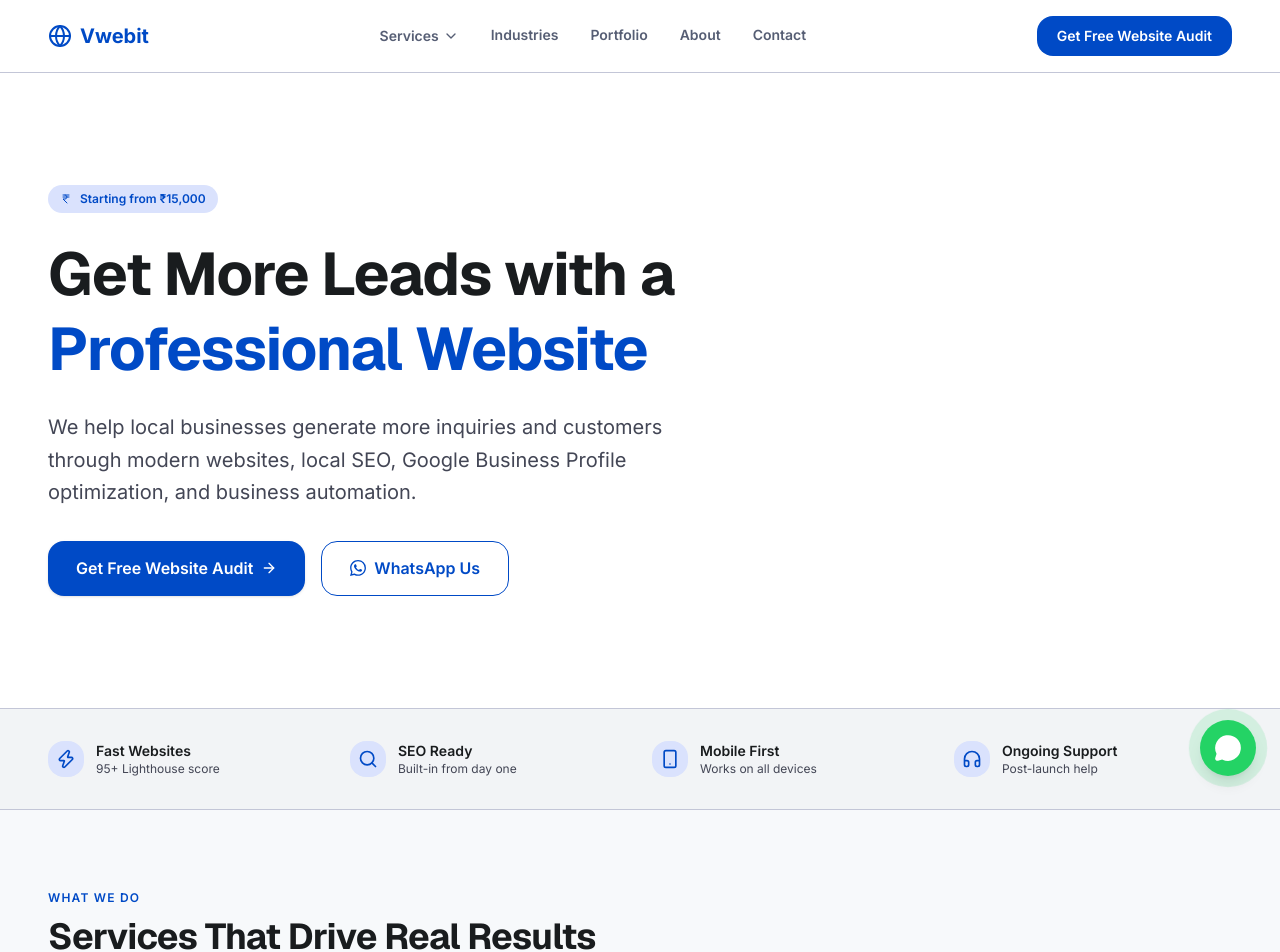
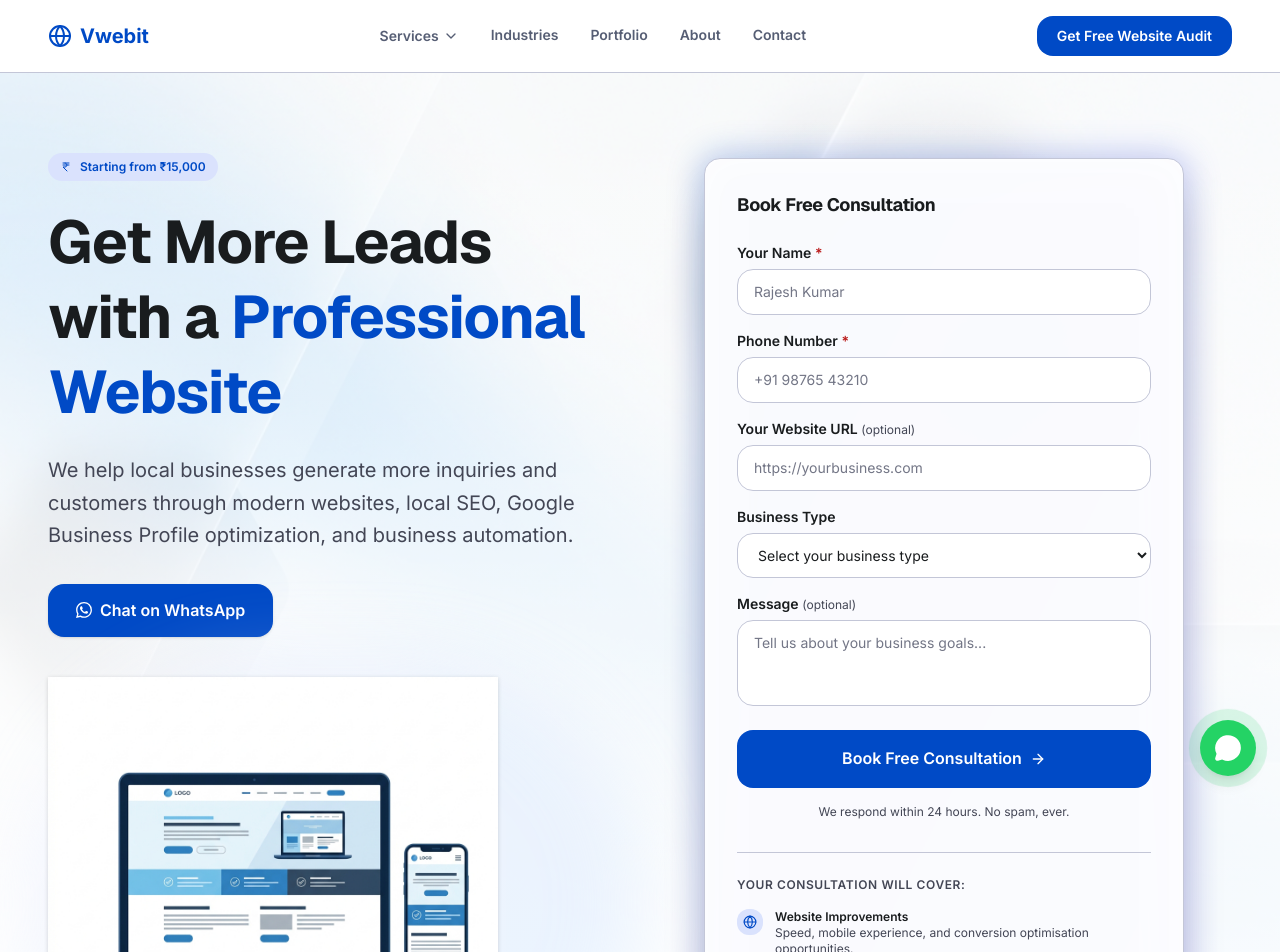
Before and after one commit to chiragthukran/vwebit, a Next.js app: page / in a window 1280 px wide. Shown: the top 952 px of the page. Built offline with nearby package versions, Linux system fonts and the light colour scheme.

Commit message:
feat: redesign hero section with new clean illustration and floating consultation form

```diff
--- a/app/page.tsx
+++ b/app/page.tsx
@@ -8,6 +8,7 @@ import {
 import { FAQAccordion } from "@/components/ui/FAQAccordion";
 import { SectionHeader } from "@/components/ui/SectionHeader";
 import { PricingPlans } from "@/components/PricingPlans";
+import { AuditForm } from "@/components/AuditForm";
 import { faqSchema, webPageSchema } from "@/lib/schema";
 
 export const metadata: Metadata = {
@@ -159,9 +160,22 @@ export default function HomePage() {
       />
 
       {/* ── 1. HERO ─────────────────────────────────────────────── */}
-      <section className="bg-[var(--color-surface-container-lowest)] border-b border-[var(--color-outline-variant)]">
-        <div className="max-w-[1280px] mx-auto px-6 md:px-12 py-20 md:py-28">
-          <div className="max-w-3xl">
+      <section className="relative border-b border-[var(--color-outline-variant)] overflow-hidden bg-[var(--color-surface-container-lowest)]">
+        {/* Background Image Layer */}
+        <div
+          className="absolute inset-0 z-0 opacity-40 mix-blend-multiply"
+          style={{
+            backgroundImage: "url('/images/hero-bg.png')",
+            backgroundSize: "cover",
+            backgroundPosition: "center",
+          }}
+        />
+        <div className="absolute inset-0 z-0 bg-gradient-to-b from-transparent to-[var(--color-surface-container-lowest)]" />
+
+        <div className="relative z-10 max-w-[1280px] mx-auto px-6 md:px-12 py-16 md:py-20">
+          <div className="grid grid-cols-1 lg:grid-cols-2 gap-12 lg:gap-8 items-center">
+            {/* Left Column: Text & CTAs & Illustration */}
+            <div className="max-w-2xl">
               <div className="inline-flex items-center gap-2 px-3 py-1.5 bg-[var(--color-secondary-container)] text-[var(--color-primary)] text-xs font-semibold rounded-full mb-6 animate-fade-in">
                 <IndianRupee className="w-3 h-3" aria-hidden="true" />
                 Starting from ₹15,000
@@ -170,31 +184,43 @@ export default function HomePage() {
                 Get More Leads with a{" "}
                 <span className="text-[var(--color-primary)]">Professional Website</span>
               </h1>
-            <p className="text-lg md:text-xl text-[var(--color-on-surface-variant)] mb-8 leading-relaxed max-w-2xl animate-fade-in-up" style={{ animationDelay: "0.1s" }}>
+              <p className="text-lg md:text-xl text-[var(--color-on-surface-variant)] mb-8 leading-relaxed animate-fade-in-up" style={{ animationDelay: "0.1s" }}>
                 We help local businesses generate more inquiries and customers through modern
                 websites, local SEO, Google Business Profile optimization, and business automation.
               </p>
-            <div className="flex flex-wrap gap-4 animate-fade-in-up" style={{ animationDelay: "0.2s" }}>
-              <Link
-                href="/website-audit"
-                id="hero-primary-cta"
-                className="inline-flex items-center gap-2 px-7 py-3.5 bg-[var(--color-primary)] text-white font-semibold rounded-lg hover:bg-[var(--color-surface-tint)] transition-colors shadow-sm"
-              >
-                Get Free Website Audit
-                <ArrowRight className="w-4 h-4" aria-hidden="true" />
-              </Link>
+              <div className="flex flex-wrap gap-4 mb-10 animate-fade-in-up" style={{ animationDelay: "0.2s" }}>
                 <a
                   href="https://wa.me/918571017947?text=Hi%2C%20I%27m%20interested%20in%20Vwebit%27s%20services."
                   target="_blank"
                   rel="noopener noreferrer"
                   id="hero-whatsapp-cta"
-                className="inline-flex items-center gap-2 px-7 py-3.5 border border-[var(--color-primary)] text-[var(--color-primary)] font-semibold rounded-lg hover:bg-[var(--color-surface-container-low)] transition-colors"
+                  className="inline-flex items-center gap-2 px-7 py-3.5 bg-[var(--color-primary)] text-white font-semibold rounded-lg hover:bg-[var(--color-surface-tint)] transition-colors shadow-sm"
                 >
                   <svg className="w-4 h-4" viewBox="0 0 24 24" fill="currentColor" aria-hidden="true">
                     <path d="M17.472 14.382c-.297-.149-1.758-.867-2.03-.967-.273-.099-.471-.148-.67.15-.197.297-.767.966-.94 1.164-.173.199-.347.223-.644.075-.297-.15-1.255-.463-2.39-1.475-.883-.788-1.48-1.761-1.653-2.059-.173-.297-.018-.458.13-.606.134-.133.298-.347.446-.52.149-.174.198-.298.298-.497.099-.198.05-.371-.025-.52-.075-.149-.669-1.612-.916-2.207-.242-.579-.487-.5-.669-.51-.173-.008-.371-.01-.57-.01-.198 0-.52.074-.792.372-.272.297-1.04 1.016-1.04 2.479 0 1.462 1.065 2.875 1.213 3.074.149.198 2.096 3.2 5.077 4.487.709.306 1.262.489 1.694.625.712.227 1.36.195 1.871.118.571-.085 1.758-.719 2.006-1.413.248-.694.248-1.289.173-1.413-.074-.124-.272-.198-.57-.347m-5.421 7.403h-.004a9.87 9.87 0 01-5.031-1.378l-.361-.214-3.741.982.998-3.648-.235-.374a9.86 9.86 0 01-1.51-5.26c.001-5.45 4.436-9.884 9.888-9.884 2.64 0 5.122 1.03 6.988 2.898a9.825 9.825 0 012.893 6.994c-.003 5.45-4.437 9.884-9.885 9.884m8.413-18.297A11.815 11.815 0 0012.05 0C5.495 0 .16 5.335.157 11.892c0 2.096.547 4.142 1.588 5.945L.057 24l6.305-1.654a11.882 11.882 0 005.683 1.448h.005c6.554 0 11.89-5.335 11.893-11.893a11.821 11.821 0 00-3.48-8.413z" />
                   </svg>
-                WhatsApp Us
+                  Chat on WhatsApp
                 </a>
+              </div>
+
+              <div className="animate-fade-in-up relative" style={{ animationDelay: "0.3s" }}>
+                <div className="absolute -inset-4 bg-gradient-to-r from-[var(--color-primary-fixed)] to-blue-200 opacity-30 blur-2xl rounded-full"></div>
+                {/* eslint-disable-next-line @next/next/no-img-element */}
+                <img
+                  src="/images/hero-illustration.png"
+                  alt="Web Development Dashboard Illustration"
+                  className="relative w-full max-w-[450px] h-auto object-contain drop-shadow-sm transition-transform duration-500 hover:scale-105"
+                  loading="eager"
+                />
+              </div>
+            </div>
+
+            {/* Right Column: Floating Form */}
+            <div className="relative w-full max-w-[480px] mx-auto lg:ml-auto animate-fade-in-up" style={{ animationDelay: "0.2s" }}>
+              <div className="absolute -inset-1.5 bg-gradient-to-br from-[var(--color-primary)] to-indigo-500 rounded-3xl blur-lg opacity-25"></div>
+              <div className="relative bg-white/95 backdrop-blur-xl border border-[var(--color-outline-variant)] shadow-2xl rounded-2xl p-6 md:p-8">
+                <AuditForm />
+              </div>
             </div>
           </div>
         </div>
--- a/components/AuditForm.tsx
+++ b/components/AuditForm.tsx
@@ -67,7 +67,7 @@ export function AuditForm() {
           Request Received!
         </h3>
         <p className="text-[var(--color-on-surface-variant)] text-sm">
-          We'll review your details and send your free website audit within 24 hours. You can also reach us directly on WhatsApp.
+          We'll review your details and contact you for your free consultation within 24 hours. You can also reach us directly on WhatsApp.
         </p>
       </div>
     );
@@ -76,7 +76,7 @@ export function AuditForm() {
   return (
     <div>
       <h2 className="font-[var(--font-geist)] text-lg font-bold text-[var(--color-on-surface)] mb-6">
-        Get Your Free Website Audit
+        Book Free Consultation
       </h2>
       <form onSubmit={handleSubmit(onSubmit)} className="space-y-4" noValidate>
         <div aria-hidden="true" className="hidden">
@@ -173,7 +173,7 @@ export function AuditForm() {
           disabled={loading}
           className="w-full inline-flex items-center justify-center gap-2 px-6 py-4 bg-[var(--color-primary)] text-white font-semibold rounded-lg hover:bg-[var(--color-surface-tint)] transition-colors disabled:opacity-60 disabled:cursor-not-allowed"
         >
-          {loading ? "Sending..." : "Get My Free Website Audit"}
+          {loading ? "Sending..." : "Book Free Consultation"}
           {!loading && <ArrowRight className="w-4 h-4" aria-hidden="true" />}
         </button>
 
@@ -185,7 +185,7 @@ export function AuditForm() {
       {/* Promise bullets */}
       <div className="mt-8 pt-6 border-t border-[var(--color-outline-variant)]">
         <p className="text-xs font-semibold uppercase tracking-wider text-[var(--color-on-surface-variant)] mb-4">
-          Your audit will cover:
+          Your consultation will cover:
         </p>
         <div className="space-y-3">
           {promises.map(({ icon: Icon, label, desc }) => (
```
Also changed, not shown: public/images/hero-bg.png (added), public/images/hero-illustration.png (added). Lines whose indentation alone changed are shown as unchanged.
